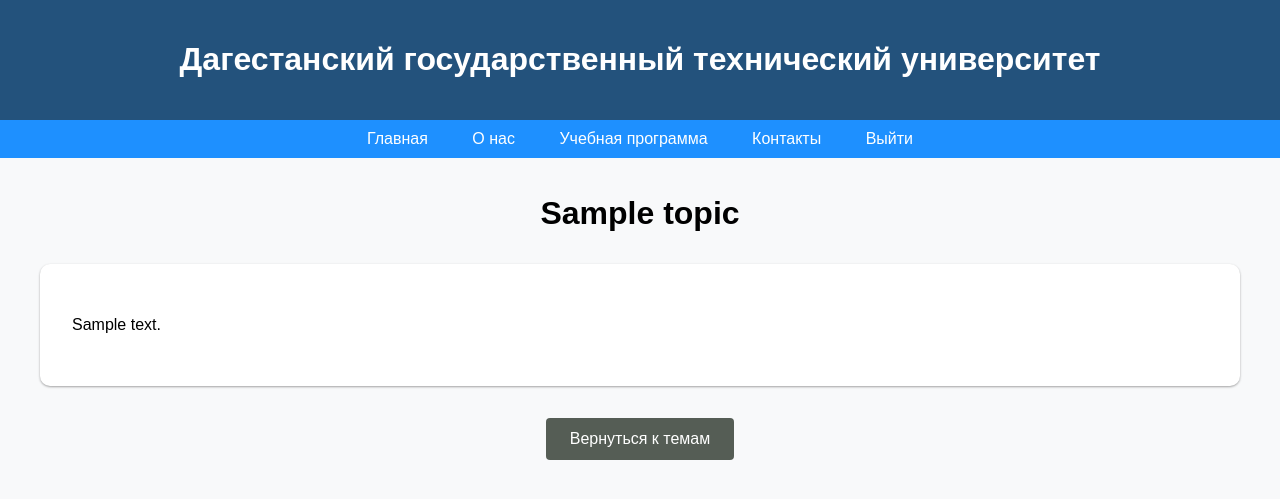
After one commit to PirmagomedovZhr/Umnik, a Django app: page /topics/1/ in a window 1280 px wide. The commit adds this page. Shown: the top 499 px of the page. Run offline with Django 4.2, Linux system fonts and the light colour scheme; tables that the repository leaves empty hold one stand-in row (values such as "Sample post").

Commit message:
add topic

```diff
--- a/main/admin.py
+++ b/main/admin.py
@@ -1,9 +1,8 @@
 from django.contrib import admin
 from .models import User
-from .models import Section, Subsection, Question, Answer, TestResult, Groups, Disciplin
+from .models import Question, Answer, TestResult, Groups, Disciplin, Topic
 
-admin.site.register(Section)
-admin.site.register(Subsection)
+admin.site.register(Topic)
 admin.site.register(User)
 admin.site.register(Question)
 admin.site.register(Answer)
--- a/main/models.py
+++ b/main/models.py
@@ -37,22 +37,12 @@
         return reverse('disciplin_detail', args=[str(self.id)])
 
 
-class Section(models.Model):
-    # Определение модели данных для раздела
+class Topic(models.Model):
     title = models.CharField(max_length=100)
+    content = models.TextField(blank=True)
+    disciplin = models.ForeignKey(Disciplin, on_delete=models.CASCADE, related_name='topics')
 
     def __str__(self):
-        # Возвращение названия раздела в качестве строкового представления объекта
-        return self.title
-
-class Subsection(models.Model):
-    # Определение модели данных для подраздела
-    section = models.ForeignKey(Section, on_delete=models.CASCADE)
-    title = models.CharField(max_length=100)
-    content = models.TextField(blank=True)
-
-    def __str__(self):
-        # Возвращение названия подраздела в качестве строкового представления объекта
         return self.title
 
 
--- a/main/templates/main/homesss.html
+++ b/main/templates/main/homesss.html
@@ -10,5 +10,6 @@
     <a href="{% url 'create_group' %}">Create Group</a><br>
     <a href="{% url 'create_discipline' %}">Create Discipline</a>
     <a href="{% url 'create_question' %}">Create question</a><br>
+    <a href="{% url 'create_topic' %}">Create Lecture</a><br>
 </body>
 </html>
--- /dev/null
+++ b/main/templates/main/users/topic_detail.html
@@ -0,0 +1,17 @@
+{% extends 'main/users/home.html' %}
+{% load static %}
+{% block title %}
+{% endblock %}
+{% block content %}
+    <main class="main js-main">
+        <div class="container">
+        <h1>{{ topic.title }}</h1>  <!-- Обратите внимание на изменение переменной с 'subsection' на 'topic' -->
+        <div class="content-container">
+            {{ topic.content|linebreaks }}  <!-- Аналогично -->
+        </div>
+        <div style="text-align:center;">
+        <a href="{% url 'base' %}" class="button">Вернуться к темам</a>  <!-- Изменено: возвращаемся назад к общему списку тем -->
+        </div>
+    </div>
+    </main>
+{% endblock %}
--- a/main/urls.py
+++ b/main/urls.py
@@ -1,5 +1,5 @@
 from django.urls import path
-from .views import (LogoutUserView, BaseView, SignInView, SignUpView, subsection_list, subsection_detail)
+from .views import (LogoutUserView, BaseView, SignInView, SignUpView)
 from . import views
 
 urlpatterns = [
@@ -7,8 +7,7 @@
     path('signup/', SignUpView.as_view(), name='signup'),#Регистрация
     path('signin/', SignInView.as_view(), name='signin'),#Авторизация
     path('logout/', LogoutUserView.as_view(), name='logout'),#Выход
-    path('section/<int:section_id>/', subsection_list, name='subsection_list'),
-    path('subsection/<int:subsection_id>/', subsection_detail, name='subsection_detail'),
+    path('topics/<int:topic_id>/', views.topic_detail, name='topic_detail'),  # Изменено здесь
     path('quiz/<int:disciplin_id>/', views.quiz_view, name='quiz'),
     path('create_group/', views.create_group, name='create_group'),
     path('create_discipline/', views.create_discipline, name='create_discipline'),
@@ -16,6 +15,6 @@
     path('create_question/', views.create_question, name='create_question'),
     path('create_answer/<int:pk>/', views.create_answer, name='create_answer'),
     path('disciplin/<int:disciplin_id>/', views.disciplin_detail_view, name='disciplin_detail'),
-
+    path('create_topic/', views.create_topic, name='create_topic'),
     # ... другие пути ...
 ]
--- a/main/views.py
+++ b/main/views.py
@@ -1,9 +1,9 @@
 from django.http import HttpResponseRedirect
-from .forms import SignUpForm, SignInForm, QuizForm, GroupForm, DisciplineForm, TokenForm
+from .forms import SignUpForm, SignInForm, QuizForm, GroupForm, DisciplineForm, TokenForm, TopicForm
 from django.contrib.auth import login, authenticate, logout
 from django.views import View
 from django.shortcuts import get_object_or_404, render, redirect
-from .models import Section, Subsection, Question, Disciplin
+from .models import Question, Disciplin, Topic
 from django.contrib.auth.decorators import login_required
 
 
@@ -69,9 +69,9 @@
                 return render(request, self.template_superuser)
             else:
                 form = TokenForm()
-                sections = Section.objects.all()
+                topics = Topic.objects.all()  # Изменено здесь
                 user_disciplines = request.user.disciplines.all()
-                return render(request, self.template_user, {'sections': sections, 'form': form, 'user_disciplines': user_disciplines})
+                return render(request, self.template_user, {'topics': topics, 'form': form, 'user_disciplines': user_disciplines})
         else:
             return HttpResponseRedirect('/signin')
 
@@ -88,27 +88,15 @@
 
 
 
+def topic_detail(request, topic_id):  # Переименовано для ясности
+    topic = Topic.objects.get(id=topic_id)  # Изменено здесь
+    return render(request, 'main/users/topic_detail.html', {'topic': topic})  # Изменено здесь
+
+
 class LogoutUserView(View):
     def get(self, request):
         logout(request)
         return redirect('signin')
-
-
-@login_required
-def subsection_list(request, section_id):
-    # Получение списка всех подразделов, связанных с определенным разделом
-    subsections = Subsection.objects.filter(section=section_id)
-    # Отображение списка подразделов в шаблоне 'main/subsection_list.html' с использованием функции render()
-    return render(request, 'main/users/subsection_list.html', {'subsections': subsections})
-
-def subsection_detail(request, subsection_id):
-    # Получение подробной информации о конкретном подразделе
-    subsection = get_object_or_404(Subsection, id=subsection_id)
-    # Отображение информации о подразделе в шаблоне 'main/subsection_detail.html' с использованием функции render()
-    return render(request, 'main/users/subsection_detail.html', {'subsection': subsection})
-
-
-
 
 
 def quiz_view(request, disciplin_id):
@@ -241,4 +229,17 @@
 
 def disciplin_detail_view(request, disciplin_id):
     disciplin = get_object_or_404(Disciplin, id=disciplin_id)
-    return render(request, 'main/users/disciplin_detail.html', {'disciplin': disciplin})
+    topics = disciplin.topics.all()
+    return render(request, 'main/users/disciplin_detail.html', {'disciplin': disciplin, 'topics': topics})
+
+
+
+def create_topic(request):
+    if request.method == 'POST':
+        form = TopicForm(request.POST)
+        if form.is_valid():
+            topic = form.save()
+            return redirect('homesss')
+    else:
+        form = TopicForm()
+    return render(request, 'main/create_topic.html', {'form': form})
```
Also changed, not shown: main/forms.py (+8 -1 lines), main/templates/main/create_topic.html (added, +18 -0 lines), main/templates/main/users/base.html (+0 -12 lines), main/templates/main/users/disciplin_detail.html (+12 -0 lines), main/templates/main/users/subsection_detail.html (deleted, +0 -17 lines), main/migrations/0034_topic_remove_subsection_section_delete_section_and_more.py (added), main/migrations/0035_topic_disciplin.py (added).
